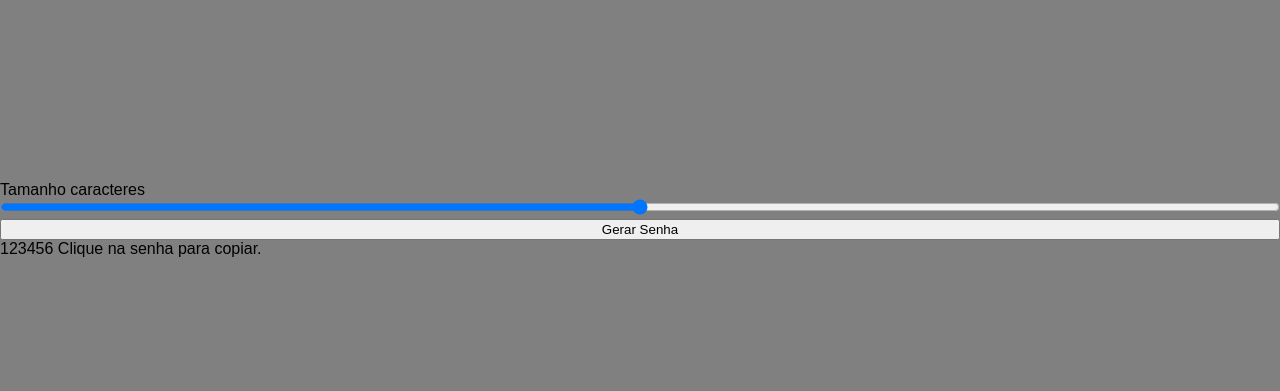
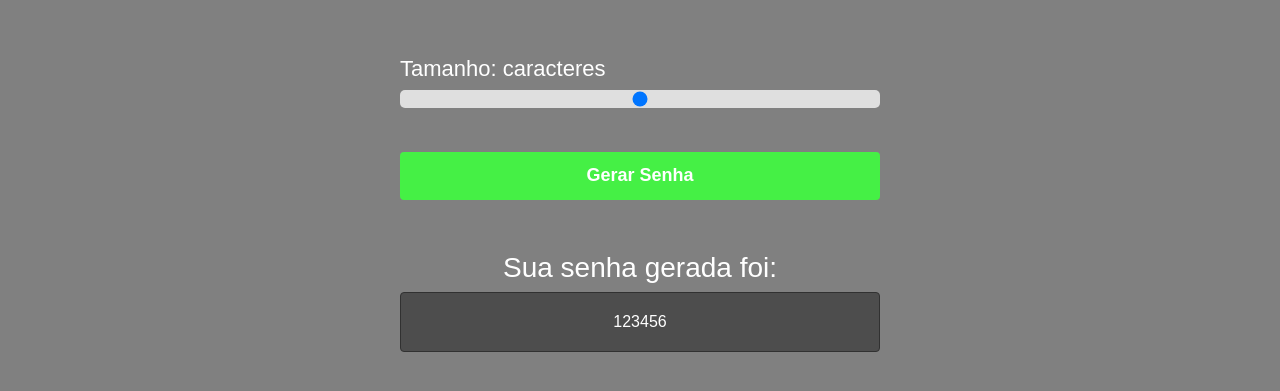
Before and after one commit to FelipeLandmeier/GeradorSenhas, a plain HTML site: page index.html in a window 1280 px wide. Shown: the part 181-572 px from the top of the page. Drawn offline with Linux system fonts and the light colour scheme.

Commit message:
parte css quase completa

```diff
--- a/index.html
+++ b/index.html
@@ -10,18 +10,17 @@
     <link rel="stylesheet" href="style.css">
 </head>
 <body>
-
     <main class="container-input">
-        <span>Tamanho <span id="valor"></span> caracteres</span>
+        <span>Tamanho: <span id="valor"></span> caracteres</span>
         <input id="slider" class="slider" type="range" min="5" max="25" value="15"/>
 
         <button id="button" class="button-cta">Gerar Senha</button>
     </main>
 
     <div id="container-password" class="container-password hide">
-        <span class="tittle"></span>
+        <span class="tittle">Sua senha gerada foi:</span>
         <span id="password" class="password">123456</span>
-        <span>Clique na senha para copiar.</span>
+        <span class="tooltip">Clique na senha para copiar. 👍</span>
     </div>
 
     <script src="script.js"></script>
--- a/style.css
+++ b/style.css
@@ -14,3 +14,88 @@ body {
     align-items: center;
     flex-direction: column;
 }
+
+.container-input {
+max-width: 480px;
+margin: 14px 0;
+}
+
+.container-input span {
+    color: white;
+    font-size: 22px;
+}
+
+.slider {
+    -webkit-appearance: none;
+    width: 100%;
+    border-radius: 5px;
+    background: #dfdfdf;
+    height: 18px;
+    outline: none;
+    margin-top: 8px;
+}
+
+.button-cta {
+    height: 48px;
+    background-color: rgb(69, 240, 69);
+    border: 0;
+    border-radius: 4px;
+    cursor: pointer;
+    margin-top: 40px;
+    color: white;
+    font-weight: bold;
+    font-size: 18px;
+}
+
+.container-password {
+    max-width: 480px;
+    margin: 14px 0;
+    display: flex;
+    align-items: center;
+    flex-direction: column;
+    cursor: pointer;
+}
+
+.tittle {
+    text-align: center;
+    color: white;
+    font-size: 28px;
+    margin-top: 24px;
+    margin-bottom: 8px;
+}
+
+.password {
+    height: 60px;
+    background-color: rgba(0, 0, 0, 40%);
+    border-radius: 4px;
+    display: flex;
+    justify-content: center;
+    align-items: center;
+    color: white;
+    border: 1px solid #313131;
+    transition: transform 0.6s;
+}
+
+.password:hover {
+    transform: scale(1.05);
+}
+
+.tooltip {
+    color: white;
+    position: relative;
+    top: 20px;
+    padding: 6px 8px;
+    background: rgb(15, 15, 15);
+    text-align: center;
+    font-size: 16px;
+    border-radius: 6px;
+    visibility: hidden;
+    opacity: 0;
+    transition: all 0.6s ease-in-out;
+}
+
+.container-password:hover .tooltip {
+    visibility: visible;
+    bottom: 50px;
+    opacity: 1;
+}
```
